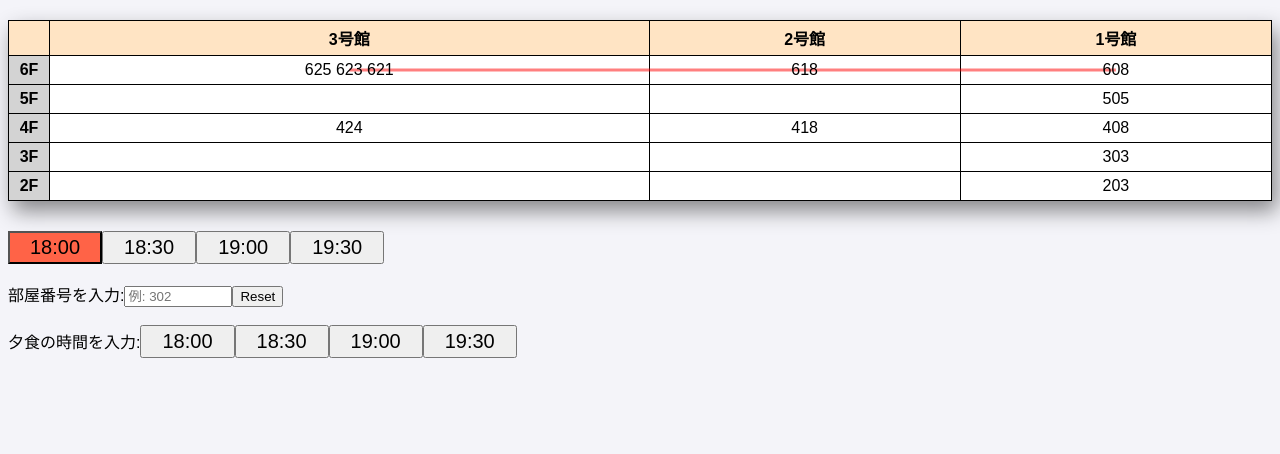
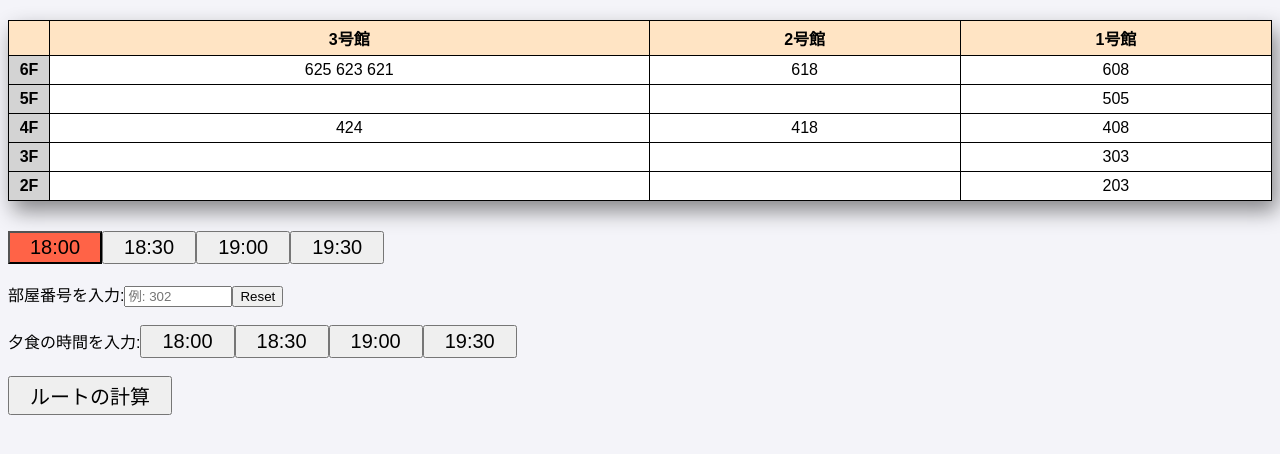
Before and after one commit to k-tar0/javascript_2025-01-28, a plain HTML site: page main.html in a window 1280 px wide. Drawn offline with Linux system fonts and the light colour scheme.

Commit message:
made buttons for route calculation

```diff
--- /dev/null
+++ b/formMaking.js
@@ -0,0 +1,28 @@
+export const makeForm = (dinnerTime) => {
+    const form = document.createElement("form");
+    form.id = "form";
+
+    const createButton = (id, text) =>
+        Object.assign(document.createElement("button"),
+    { type: "button", id, textContent: text });
+
+    dinnerTime.forEach(time => form.appendChild(createButton(`table${time}`, time)));
+
+    form.append(document.createElement("br"), document.createElement("br"));
+
+    form.appendChild(Object.assign(document.createElement("label"), { textContent: "部屋番号を入力:" }));
+    form.appendChild(Object.assign(document.createElement("input"), { id: "roomNumber", type: "number", placeholder: "例: 302", style: "width: 100px;" }));
+    form.appendChild(Object.assign(document.createElement("input"), { type: "reset" }));
+
+    form.append(document.createElement("br"), document.createElement("br"));
+
+    form.appendChild(Object.assign(document.createElement("label"), { textContent: "夕食の時間を入力:" }));
+
+    dinnerTime.forEach(time => form.appendChild(createButton(`book${time}`, time)));
+
+    form.append(document.createElement("br"), document.createElement("br"));
+
+    form.appendChild(createButton("calculate", "ルートの計算"));
+
+    document.body.appendChild(form);
+};
--- a/main.js
+++ b/main.js
@@ -1,5 +1,6 @@
-import { makeTableHead, sortRooms, roomsToTable, makeForm } from "./tablemakingJS.js";
+import { makeTableHead, sortRooms, roomsToTable } from "./tablemakingJS.js";
 import { drawLines } from "./routeMaking.js";
+import { makeForm } from "./formMaking.js";
 
 const allRoomsAndTime = [[307,"19:00"], [505,"18:00"],[623, "18:00"], [618,"18:00"], [608,"18:00"], [625, "18:00"], [203, "18:00"], [303, "18:00"], [423, "19:00"], [424, "18:00"],[502, "19:00"],[418, "18:00"], [408, "18:00"],[621,"18:00"]];
 const floorNames = ['6F', '5F', '4F', '3F', '2F'];
@@ -9,6 +10,7 @@ const thead = [' ' , "3号館", "2号館", "1号館"];
 
 makeTableHead(thead);
 makeForm(dinnerTime);
+
 let sortedRooms = sortRooms(floorNames, wingNames, allRoomsAndTime, dinnerTime);
 roomsToTable(floorNames, wingNames, sortedRooms, dinnerTime, 0);
 document.getElementById(`table${dinnerTime[0]}`).style.backgroundColor = "tomato";
@@ -36,4 +38,6 @@ dinnerTime.forEach((time, index) => {
     });
 });
 
-drawLines();
+document.getElementById("calculate").addEventListener('click', () => {
+    drawLines();
+});
--- a/routeMaking.js
+++ b/routeMaking.js
@@ -1,7 +1,5 @@
 export const drawLines = () => {
     const cellPositions = {};
-
-
 
     const canvas = document.getElementById("canvas");
     const context = canvas.getContext("2d");
@@ -30,11 +28,9 @@ export const drawLines = () => {
         }
 
         cellPositions[floor][wing] =
-        { X: (rect.left + rect.right) / 2 + window.scrollX - canvasRect.left,
-        Y: (rect.top + rect.bottom) / 2 + window.scrollY - canvasRect.top };
+        { X: (rect.left + rect.right) / 2- canvasRect.left,
+        Y: (rect.top + rect.bottom) / 2 - canvasRect.top };
     });
-
-    console.log(cellPositions);
 
     context.beginPath();
     context.moveTo(cellPositions[0][0].X, cellPositions[0][0].Y);
--- a/tablemakingJS.js
+++ b/tablemakingJS.js
@@ -46,30 +46,3 @@ export const makeTableHead = thead => {
         headerRow.appendChild(th);
     });
 };
-
-export const makeForm = (dinnerTime) => {
-    const form = document.createElement("form");
-    form.id = "form";
-
-    const createButton = (id, text) =>
-        Object.assign(document.createElement("button"),
-    { type: "button", id, textContent: text });
-
-    dinnerTime.forEach(time => form.appendChild(createButton(`table${time}`, time)));
-
-    form.append(document.createElement("br"), document.createElement("br"));
-
-    form.appendChild(Object.assign(document.createElement("label"), { textContent: "部屋番号を入力:" }));
-    form.appendChild(Object.assign(document.createElement("input"), { id: "roomNumber", type: "number", placeholder: "例: 302", style: "width: 100px;" }));
-    form.appendChild(Object.assign(document.createElement("input"), { type: "reset" }));
-
-    form.append(document.createElement("br"), document.createElement("br"));
-
-    form.appendChild(Object.assign(document.createElement("label"), { textContent: "夕食の時間を入力:" }));
-
-    dinnerTime.forEach(time => form.appendChild(createButton(`book${time}`, time)));
-
-    form.append(document.createElement("br"), document.createElement("br"));
-
-    document.body.appendChild(form);
-};
```
Also changed, not shown: main.html (+6 -2 lines).
